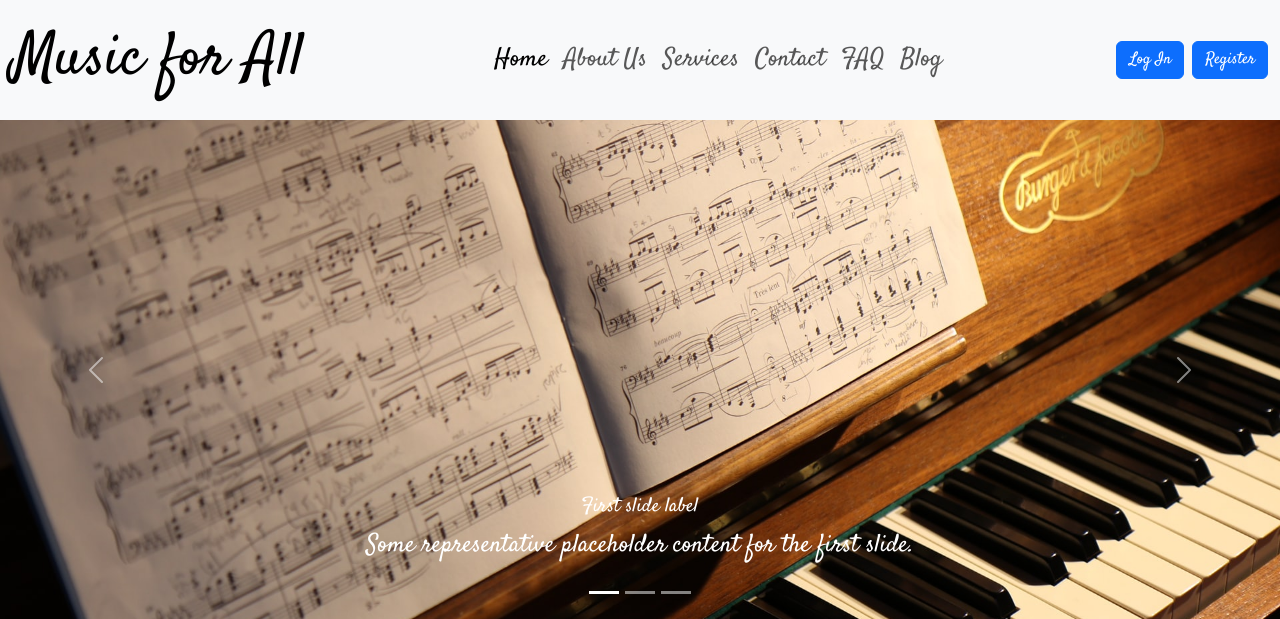
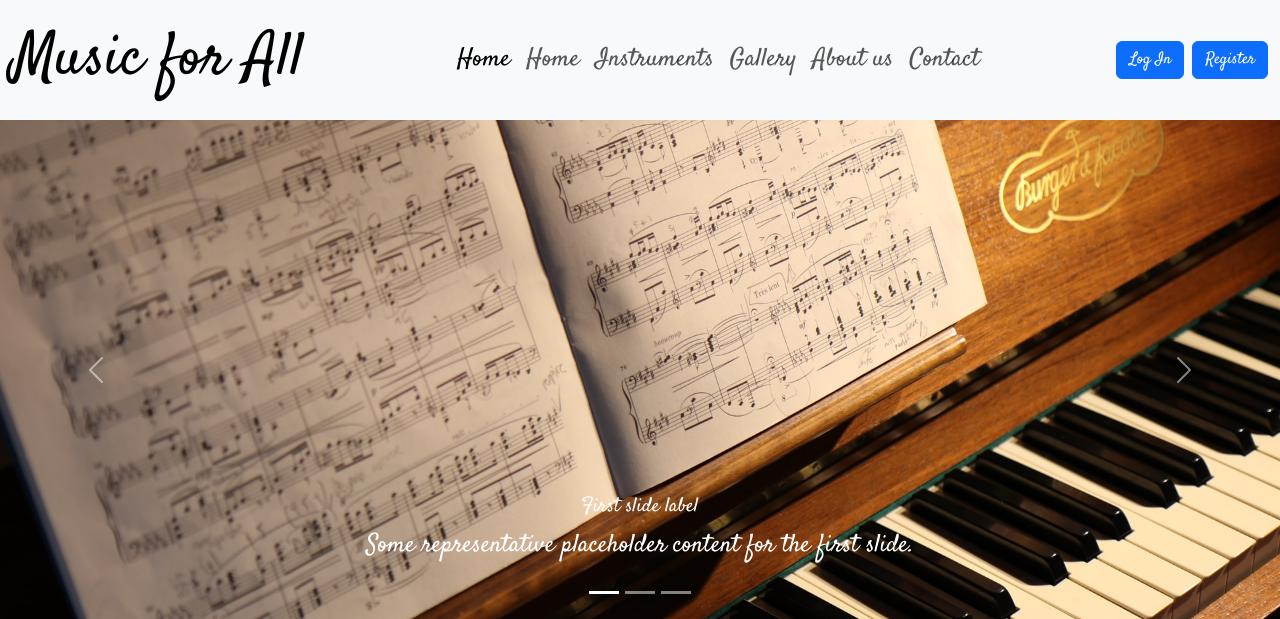
Before and after one commit to JowitaW/Music-for-All, a PHP site: page /home.php in a window 1280 px wide. Shown: the top 619 px of the page. Run offline with PHP 8.4, Linux system fonts and the light colour scheme.

Commit message:
Sprint 1 US 1 - changed nav links to proper "categories"

```diff
--- a/home.php
+++ b/home.php
@@ -27,19 +27,19 @@
                     <a class="nav-link active" aria-current="page" href="#">Home</a>
                 </li>
                 <li class="nav-item">
-                    <a class="nav-link" href="#">About Us</a>
+                    <a class="nav-link" href="#">Home</a>
                 </li>
                 <li class="nav-item">
-                    <a class="nav-link" href="#">Services</a>
+                    <a class="nav-link" href="#">Instruments</a>
+                </li>
+                <li class="nav-item">
+                    <a class="nav-link" href="#">Gallery</a>
+                </li>
+                <li class="nav-item">
+                    <a class="nav-link" href="#">About us</a>
                 </li>
                 <li class="nav-item">
                     <a class="nav-link" href="#">Contact</a>
-                </li>
-                <li class="nav-item">
-                    <a class="nav-link" href="#">FAQ</a>
-                </li>
-                <li class="nav-item">
-                    <a class="nav-link" href="#">Blog</a>
                 </li>
             </ul>
             <div class="d-flex">
@@ -168,5 +168,9 @@
     </div>
 </div>
 
+<?php
+
+?>
+
 </body>
 </html>
```
Also changed, not shown: register.php (added, +13 -0 lines).
